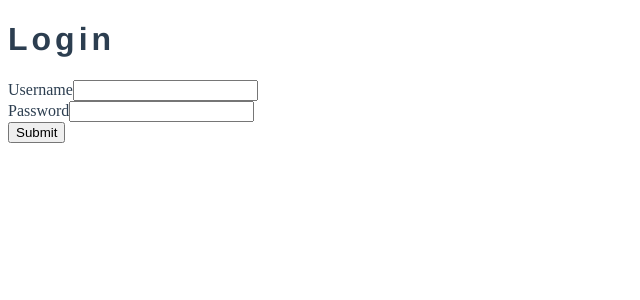
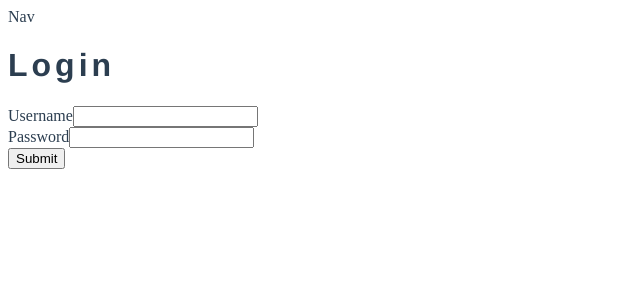
Before and after one commit to 4AL2-B-Lego-R-Baris-M-ISHII/code-fit-front-v2, a Vue app: page /login in a window 1280 px wide. Shown: the top 300 px of the page, without its empty margins (0-640 px from the left). Built offline with nearby package versions, Linux system fonts and the light colour scheme.

Commit message:
Prepare Nav vue

```diff
--- a/src/App.vue
+++ b/src/App.vue
@@ -1,4 +1,5 @@
 <template>
+  <Nav />
   <div v-if="token">
     <h3>nav</h3>
     <button @click="logout">logout</button>
@@ -10,8 +11,10 @@
 <script lang="ts">
 import { defineComponent } from "@vue/runtime-core";
 import useAuth from "./composables/useAuth";
+import Nav from "@/components/Nav.vue";
 
 export default defineComponent({
+  components: {Nav},
   setup() {
     const { logout, isLogin, token } = useAuth();
     isLogin();
--- a/src/components/Nav.vue
+++ b/src/components/Nav.vue
@@ -1,11 +1,25 @@
 <template>
-$END$
+<div class="hav">
+  Nav
+</div>
 </template>
 
-<script>
-export default {
-name: "Nav"
-}
+<script lang="ts">
+import {defineComponent} from "vue";
+import useAuth from "@/composables/useAuth";
+
+export default defineComponent({
+  name: "Nav",
+  setup() {
+    const { logout, isLogin, token } = useAuth();
+    isLogin();
+
+    return {
+      logout,
+      token,
+    };
+  }
+});
 </script>
 
 <style scoped>
--- a/src/views/Login.vue
+++ b/src/views/Login.vue
@@ -34,7 +34,7 @@ export default defineComponent({
     const handleSubmit = async () => {
       try {
         await login(username.value, password.value);
-      } catch (err: any) {
+      } catch (err) {
         errorLogin.value = err.message;
       }
     };
```
